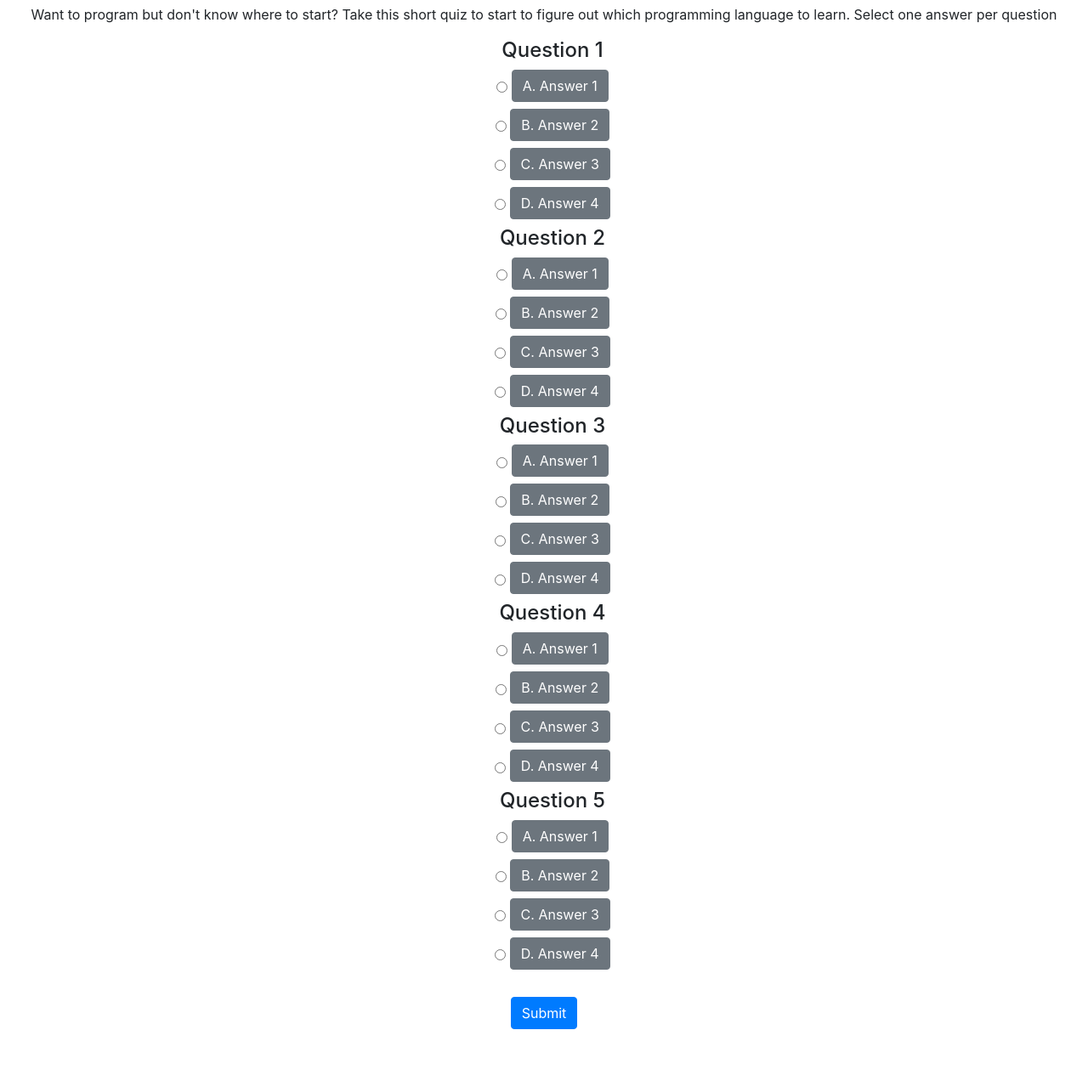
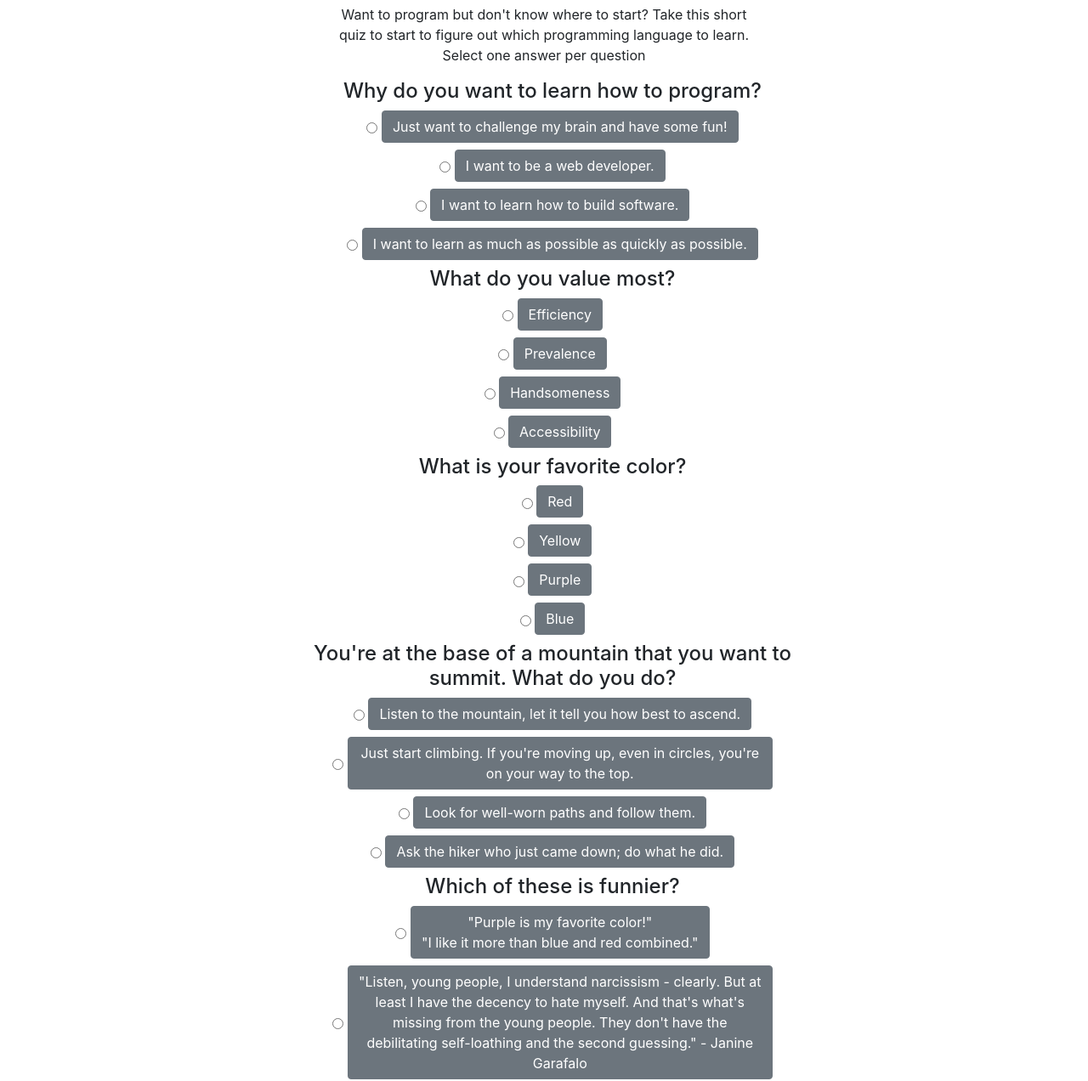
Before and after one commit to kirstenopstad/language-selector, a plain HTML site: page index.html in a window 1280 px wide. Shown: the part 51-1323 px from the top of the page at 85% size. Before the commit the page ends 1262 px from the top, so only its background shows below. Drawn offline with Linux system fonts and the light colour scheme.

Commit message:
Add question and answer content

```diff
--- a/css/styles.css
+++ b/css/styles.css
@@ -6,8 +6,22 @@ body {
   display: none;
 }
 
-.quiz {
+#quizQuestions {
   display: flex;
   flex-direction: column;
   align-items: center;
 }
+
+.quiz {
+  max-width: 600px;
+}
+
+.btn {
+  max-width: 500px;
+}
+
+.quizBlurb {
+  display: block;
+  margin: auto;
+  max-width: 500px;
+}
--- a/index.html
+++ b/index.html
@@ -21,79 +21,80 @@
       <div id="quizQuestions">
         <form class="quiz">
           <!-- Question 1 -->
+          <!-- Resources: https://spectrum.ieee.org/top-programming-languages-2022 -->
           <div class="form-check question">
-            <h4>Question 1</h4>
+            <h4>Why do you want to learn how to program?</h4>
             <input  id="q1answer1" name="question1" type="radio" value="a"></input>
-            <label class="btn btn-secondary" for="q1answer1">A. Answer 1</label>
+            <label class="btn btn-secondary" for="q1answer1">Just want to challenge my brain and have some fun!</label>
             <br>
             <input id="q1answer2" name="question1" type="radio" value="b"></input>
-            <label class="btn btn-secondary" for="q1answer2">B. Answer 2</label>
+            <label class="btn btn-secondary" for="q1answer2">I want to be a web developer.</label>
             <br>
             <input id="q1answer3" name="question1" type="radio" value="c"></input>
-            <label class="btn btn-secondary" for="q1answer3">C. Answer 3</label>
+            <label class="btn btn-secondary" for="q1answer3">I want to learn how to build software.</label>
             <br>
             <input id="q1answer4" name="question1" type="radio" value="d"></input>
-            <label class="btn btn-secondary" for="q1answer4">D. Answer 4</label>
+            <label class="btn btn-secondary" for="q1answer4">I want to learn as much as possible as quickly as possible.</label>
           </div>
           <!-- Question 2 -->
           <div class="form-check">
-            <h4>Question 2</h4>
+            <h4>What do you value most?</h4>
             <input id="q2answer1" name="question2" type="radio" value="a"></input>
-            <label class="btn btn-secondary"  for="q2answer1">A. Answer 1</label>
+            <label class="btn btn-secondary"  for="q2answer1">Efficiency</label>
             <br>
             <input id="q2answer2" name="question2" type="radio" value="b"></input>
-            <label class="btn btn-secondary"  for="q2answer2">B. Answer 2</label>
+            <label class="btn btn-secondary"  for="q2answer2">Prevalence</label>
             <br>
             <input id="q2answer3" name="question2" type="radio" value="c"></input>
-            <label class="btn btn-secondary"  for="q2answer3">C. Answer 3</label>
+            <label class="btn btn-secondary"  for="q2answer3">Handsomeness</label>
             <br>
             <input id="q2answer4" name="question2" type="radio" value="d"></input>
-            <label class="btn btn-secondary"  for="q2answer4">D. Answer 4</label>
+            <label class="btn btn-secondary"  for="q2answer4">Accessibility</label>
           </div>
           <!-- Question 3 -->
           <div class="form-check">
-            <h4>Question 3</h4>
+            <h4>What is your favorite color?</h4>
             <input id="q3answer1" name="question3" type="radio" value="a"></input>
-            <label class="btn btn-secondary"  for="q3answer1">A. Answer 1</label>
+            <label class="btn btn-secondary"  for="q3answer1">Red</label>
             <br>
             <input id="q3answer2" name="question3" type="radio" value="b"></input>
-            <label class="btn btn-secondary"  for="q3answer2">B. Answer 2</label>
+            <label class="btn btn-secondary"  for="q3answer2">Yellow</label>
             <br>
             <input id="q3answer3" name="question3" type="radio" value="c"></input>
-            <label class="btn btn-secondary"  for="q3answer3">C. Answer 3</label>
+            <label class="btn btn-secondary"  for="q3answer3">Purple</label>
             <br>
             <input id="q3answer4" name="question3" type="radio" value="d"></input>
-            <label class="btn btn-secondary"  for="q3answer4">D. Answer 4</label>
+            <label class="btn btn-secondary"  for="q3answer4">Blue</label>
           </div>
           <!-- Question 4 -->
           <div class="form-check">
-            <h4>Question 4</h4>
+            <h4>You're at the base of a mountain that you want to summit. What do you do?</h4>
             <input id="q4answer1" name="question4" type="radio" value="a"></input>
-            <label class="btn btn-secondary"  for="q4answer1">A. Answer 1</label>
+            <label class="btn btn-secondary"  for="q4answer1">Listen to the mountain, let it tell you how best to ascend.</label>
             <br>
             <input id="q4answer2" name="question4" type="radio" value="b"></input>
-            <label class="btn btn-secondary"  for="q4answer2">B. Answer 2</label>
+            <label class="btn btn-secondary"  for="q4answer2">Just start climbing. If you're moving up, even in circles, you're on your way to the top.</label>
             <br>
             <input id="q4answer3" name="question4" type="radio" value="c"></input>
-            <label class="btn btn-secondary"  for="q4answer3">C. Answer 3</label>
+            <label class="btn btn-secondary"  for="q4answer3">Look for well-worn paths and follow them.</label>
             <br>
             <input id="q4answer4" name="question4" type="radio" value="d"></input>
-            <label class="btn btn-secondary"  for="q4answer4">D. Answer 4</label>
+            <label class="btn btn-secondary"  for="q4answer4">Ask the hiker who just came down; do what he did.</label>
           </div>
           <!-- Question 5 -->
           <div class="form-check">
-            <h4>Question 5</h4>
+            <h4>Which of these is funnier?</h4>
             <input id="q5answer1" name="question5" type="radio" value="a"></input>
-            <label class="btn btn-secondary"  for="q5answer1">A. Answer 1</label>
+            <label class="btn btn-secondary"  for="q5answer1">"Purple is my favorite color!" <br> "I like it more than blue and red combined."</label>
             <br>
             <input id="q5answer2" name="question5" type="radio" value="b"></input>
-            <label class="btn btn-secondary"  for="q5answer2">B. Answer 2</label>
+            <label class="btn btn-secondary"  for="q5answer2">"Listen, young people, I understand narcissism - clearly. But at least I have the decency to hate myself. And that's what's missing from the young people. They don't have the debilitating self-loathing and the second guessing." - Janine Garafalo</label>
             <br>
             <input id="q5answer3" name="question5" type="radio" value="c"></input>
-            <label class="btn btn-secondary"  for="q5answer3">C. Answer 3</label>
+            <label class="btn btn-secondary"  for="q5answer3">"It looks like you're writing a letter."<br>"Would you like help?" - Clippy</label>
             <br>
             <input id="q5answer4" name="question5" type="radio" value="d"></input>
-            <label class="btn btn-secondary"  for="q5answer4">D. Answer 4</label>
+            <label class="btn btn-secondary"  for="q5answer4">"I'd like to complain about people who constantly hold things up by complaining about people who complain. It's high time something was done about it!"</label>
           </div>
           <br>
           <button type="submit" class="btn btn-primary">Submit</button>
--- a/js/scripts.js
+++ b/js/scripts.js
@@ -159,10 +159,10 @@ function displayResults(winningLang) {
   resetDisplay();
 
   // Define answer key
-  const a = "Language1";
-  const b = "Language2";
-  const c = "Language3";
-  const d = "Language4";
+  const a = "Ruby";
+  const b = "Javascript";
+  const c = "C#";
+  const d = "Python";
 
   // Check inputs
   console.log(winningLang);
```
Also changed, not shown: img/paths.jpeg (added).
